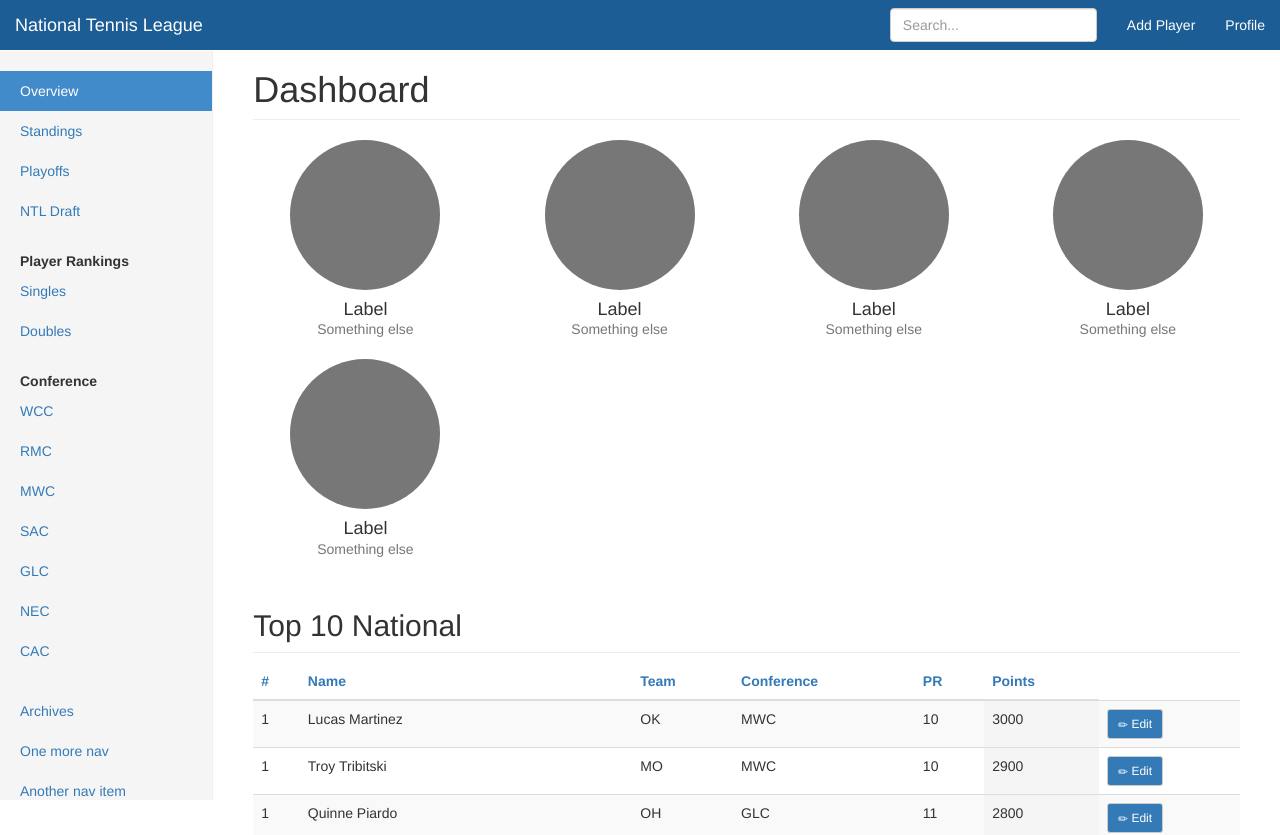
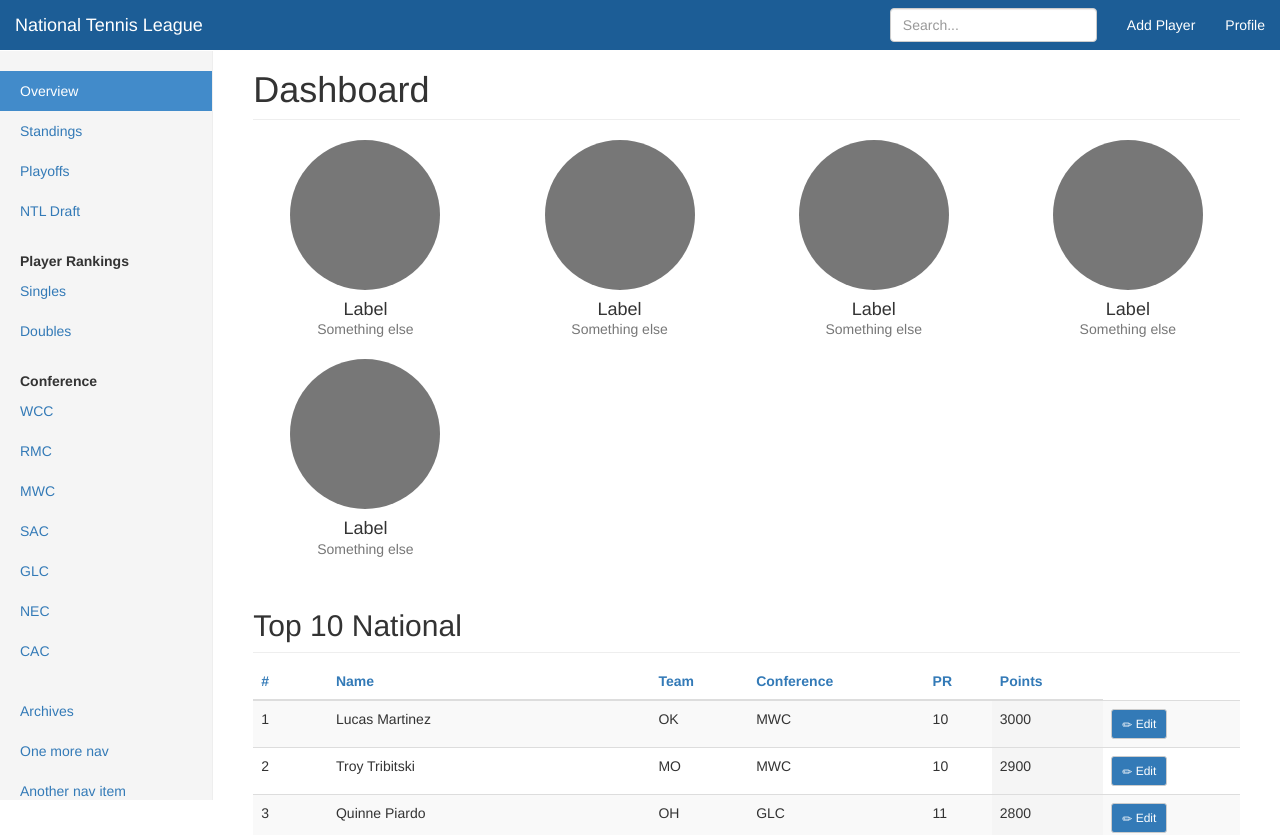
Before and after one commit to danov6/TennisLeagueAdmin, a React (Create React App) app: page / in a window 1280 px wide. Shown: the top 835 px of the page. Built offline with nearby package versions, Linux system fonts and the light colour scheme; a web font is replaced by a local one.

Commit message:
Fixed ranking index bug

```diff
--- a/src/App.js
+++ b/src/App.js
@@ -2,8 +2,6 @@ import React, { Component } from 'react';
 import PlayerData from './data/PlayerData.json';
 
 var _ = require('lodash');
-
-var i = 1;
 
 class App extends Component {
 
@@ -13,7 +11,7 @@ class App extends Component {
       playerData: PlayerData,
       orderBy: "points",
       order: 'desc',
-      orderPlaceholder: 0
+      rank: 0
     };
 
     this.doOrderBy = this.doOrderBy.bind(this);
@@ -43,8 +41,8 @@ class App extends Component {
       return item[orderBy]
     }, order);
 
-    const players = sorted.map((item)=>{
-      return <Player data={ item } key={ item.id } orderBy={ this.state.orderBy } />
+    const players = sorted.map((item, index)=>{
+      return <Player data={ item } key={ item.id } rank={ index } orderBy={ this.state.orderBy } />
     });
 
     return (
@@ -68,12 +66,13 @@ class App extends Component {
 }
 
 class Player extends React.Component {
+
   render(){
-    const { data, orderBy } = this.props;
+    const { data, orderBy, rank } = this.props;
 
     return (
       <tr key={data.id}>
-        <td>{0+i}</td>
+        <td>{ rank + 1 }</td>
         <td className={ orderBy === "name" ? "active" : null }>{data.name}</td>
         <td className={ orderBy === "team" ? "active" : null }>{data.team}</td>
         <td className={ orderBy === "conference" ? "active" : null }>{data.conference}</td>
```
